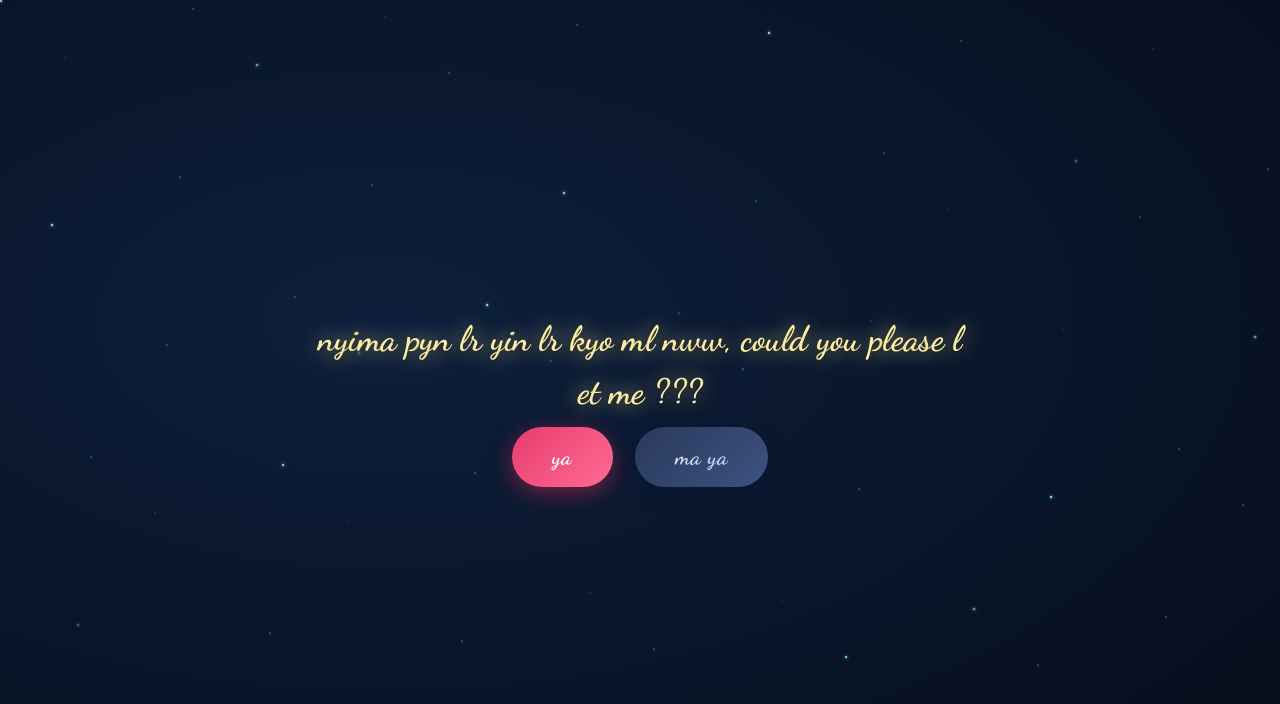
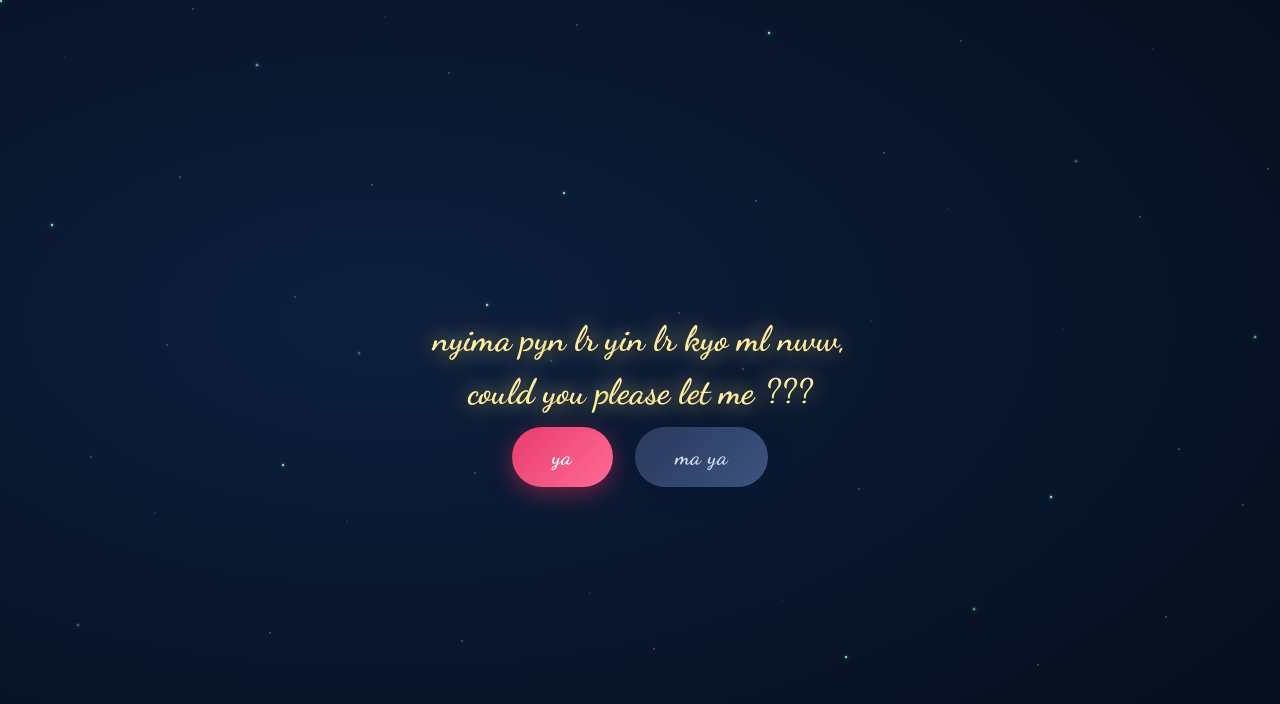
Before and after one commit to Kusk24/ice-breaker, a Next.js app: page /question in a window 1280 px wide. Shown: the top 704 px of the page. Built offline with nearby package versions, Linux system fonts and the light colour scheme.

Commit message:
Updated some changes

```diff
--- a/app/globals.css
+++ b/app/globals.css
@@ -2045,6 +2045,11 @@ body {
   100% { opacity: 0; transform: translate(calc(-50% + var(--dx)), calc(-50% + var(--dy))) scale(0.4) rotate(360deg); }
 }
 
+.question-title__line {
+  display: block;
+  text-align: center;
+}
+
 .question-title {
   font-family: var(--font-dancing), cursive;
   font-size: clamp(1.2rem, 3.5vw, 2.2rem);
--- a/app/question/page.tsx
+++ b/app/question/page.tsx
@@ -164,11 +164,25 @@ export default function QuestionPage() {
 
       <div className="question-content">
         <h1 className="question-title" key={phase}>
-          {questionText.split("").map((ch, i) => (
-            <span key={i} className="question-char" style={{ "--qi": i } as CSSProperties}>
-              {ch === " " ? "\u00A0" : ch}
-            </span>
-          ))}
+          {(() => {
+            const lines = questionText.split(",").map((seg, li) => (li === 0 ? seg : seg.trimStart()));
+            let ci = 0;
+            return lines.map((line, li) => (
+              <span key={li} className="question-title__line">
+                {line.split("").map((ch) => {
+                  const idx = ci++;
+                  return (
+                    <span key={idx} className="question-char" style={{ "--qi": idx } as CSSProperties}>
+                      {ch === " " ? "\u00A0" : ch}
+                    </span>
+                  );
+                })}
+                {li < lines.length - 1 && (
+                  <span className="question-char" style={{ "--qi": ci++ } as CSSProperties}>,</span>
+                )}
+              </span>
+            ));
+          })()}
         </h1>
 
         <div
```
Also changed, not shown: app/celebrate/page.tsx (renamed from app/time/page.tsx).
